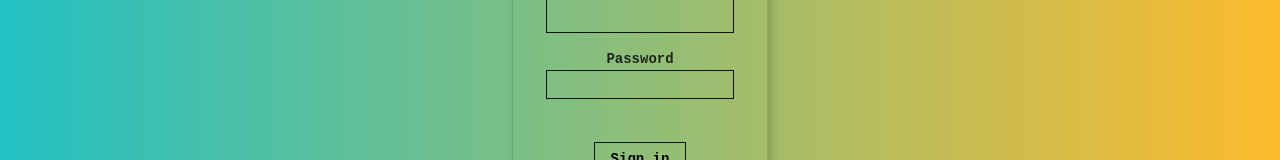
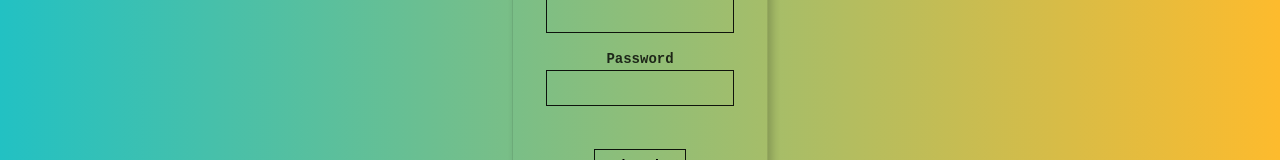
Before and after one commit to lrobvilla/face_recognition, a React (Create React App) app: page / in a window 1280 px wide. Shown: the part 297-457 px from the top of the page. Built offline with nearby package versions, Linux system fonts and the light colour scheme.

Commit message:
fixed pw signin input box padding

```diff
--- a/src/components/SignIn/SignIn.js
+++ b/src/components/SignIn/SignIn.js
@@ -81,7 +81,7 @@ class SignIn extends Component {
                     <div className="mv3">
                         <label className="db fw6 lh-copy f6" htmlFor="password">Password</label>
                         <input
-                            className="b ph2 pt2 input-reset ba b--black-90 bg-transparent hover-bg-black hover-white w-100"
+                            className="b pa2 input-reset ba b--black-90 bg-transparent hover-bg-black hover-white w-100"
                             type="password"
                             name="password"
                             id="password"
@@ -89,7 +89,7 @@ class SignIn extends Component {
                             />
                     </div>
                     </fieldset>
-                    <div className="center0 pb3">
+                    <div className="center0 pb3 pt0">
                         {this.state.badSignInStatus && (
                             <p className="badEntryText">Incorrect email and password combination!</p>
                         )}
```
